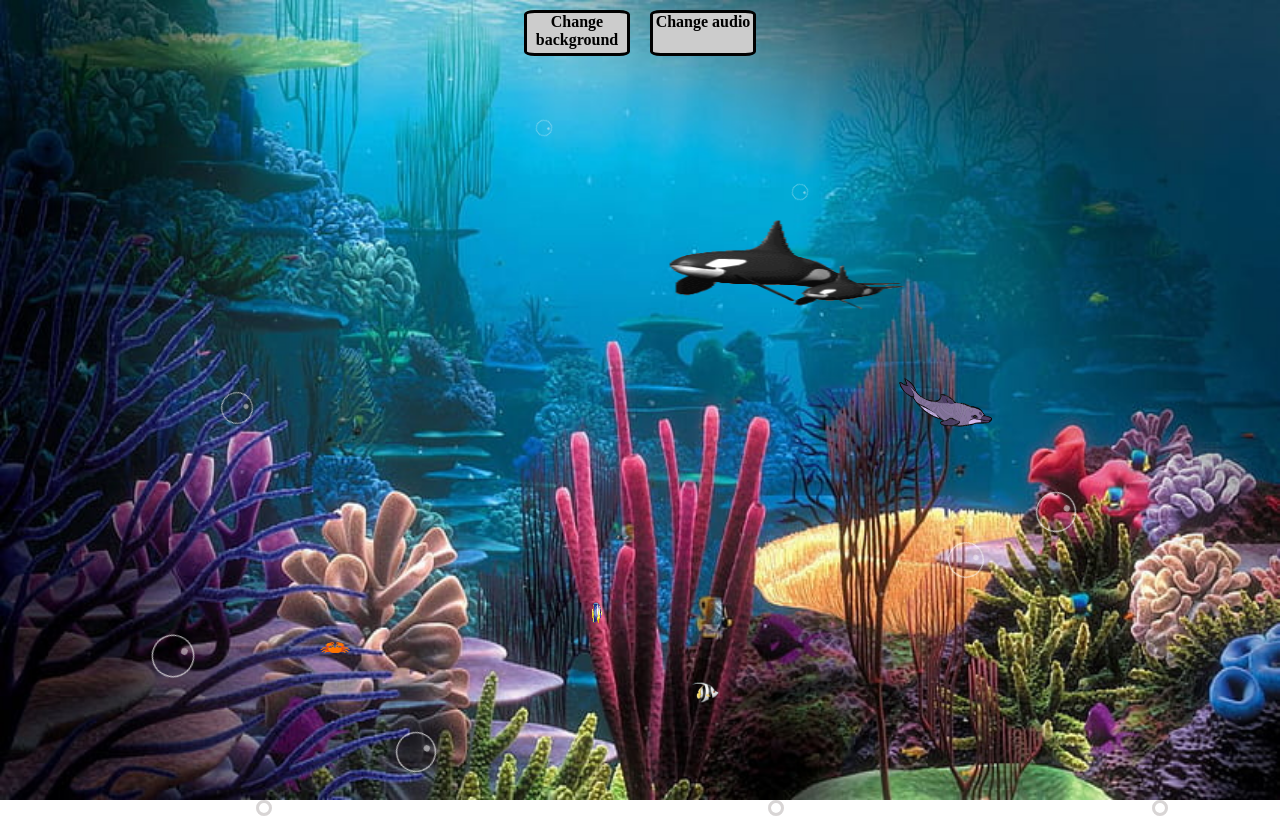
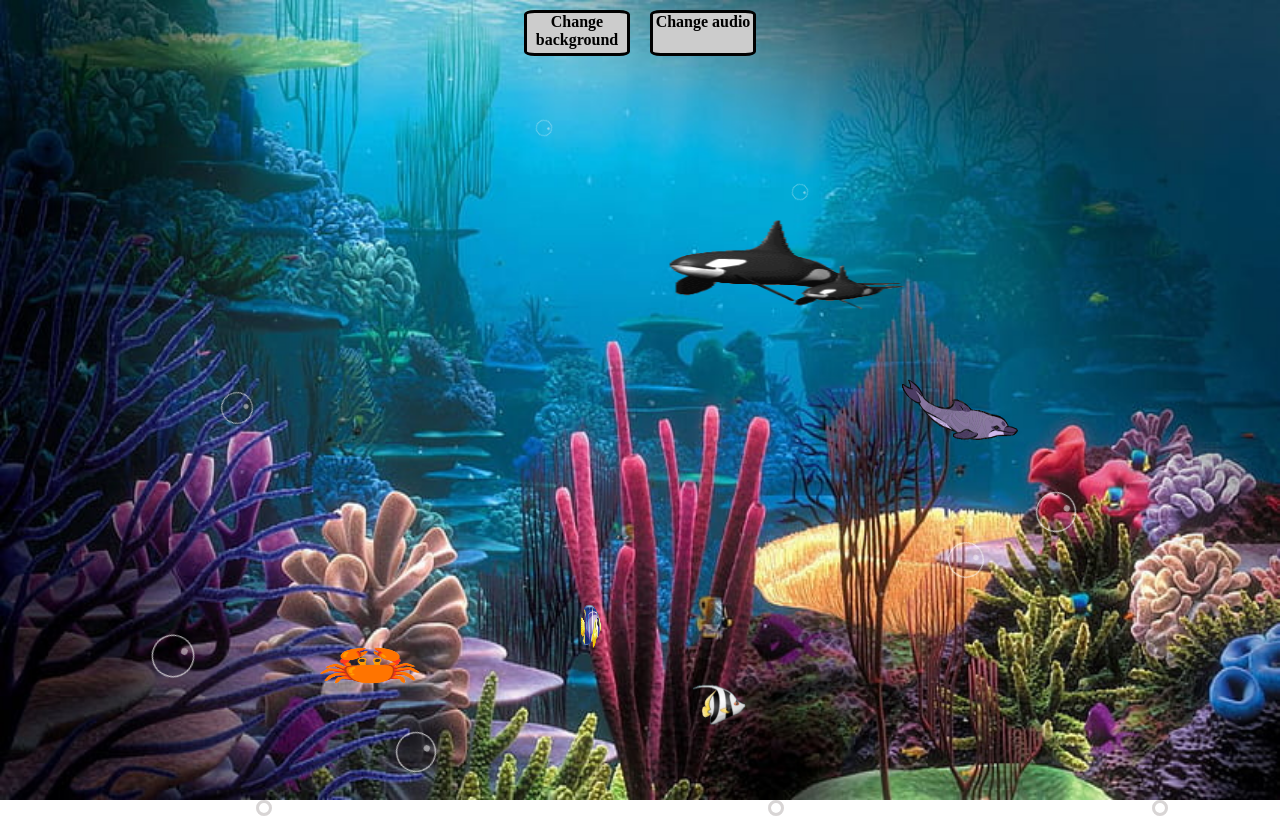
Before and after one commit to HuyGiaTran/COMP1802-Aplus, a plain HTML site: page index.html in a window 1280 px wide. Drawn offline with Linux system fonts and the light colour scheme.

Commit message:
Update index.html px

```diff
--- a/index.html
+++ b/index.html
@@ -17,12 +17,12 @@
 		<p id="bg2"class="change">Change audio</p>
 	</div>
 	<div class="background_image"><img src="assets/image/bg1.jpg" alt=""></div>
-	<div id="shark"><img src="assets/image/shark.gif" width="90%" height="90%"></div>
-	<div id="crab"><img src="assets/image/crab.gif" width="30%" height="30%"></div>
-	<div id="dolphin"><img src="assets/image/dolphin.gif" width="80%" height="80%"></div>
-	<div id="fish1"><img src="assets/image/fish1.png" width="50%" height="50%"></div>
-	<div id="fish3"><img src="assets/image/fish3.png" width="50%" height="50%"></div>
-	<div id="orca"><img src="assets/image/orca.gif" width="100%" height="100%"></div>
+	<div id="shark"><img src="assets/image/shark.gif" width="240px" height="100px"></div>
+	<div id="crab"><img src="assets/image/crab.gif" width="100px" height="50px"></div>
+	<div id="dolphin"><img src="assets/image/dolphin.gif" width="200px" height="100px"></div>
+	<div id="fish1"><img src="assets/image/fish1.png" width="100px" height="50px"></div>
+	<div id="fish3"><img src="assets/image/fish3.png" width="100px" height="50px"></div>
+	<div id="orca"><img src="assets/image/orca.gif" width="300px" height="140px"></div>
 	<div class="wrapper">
 		<div><span class="dot"></span></div>
 		<div><span class="dot"></span></div>
```
